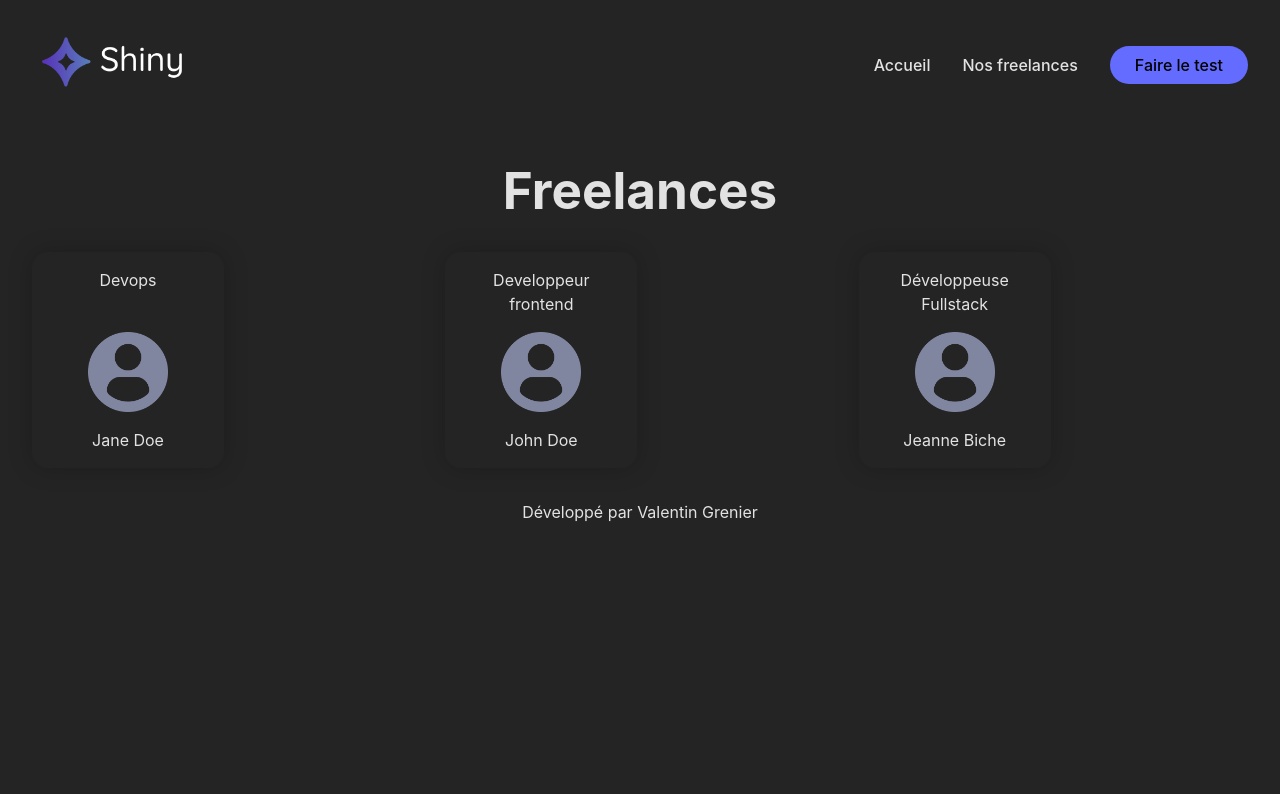
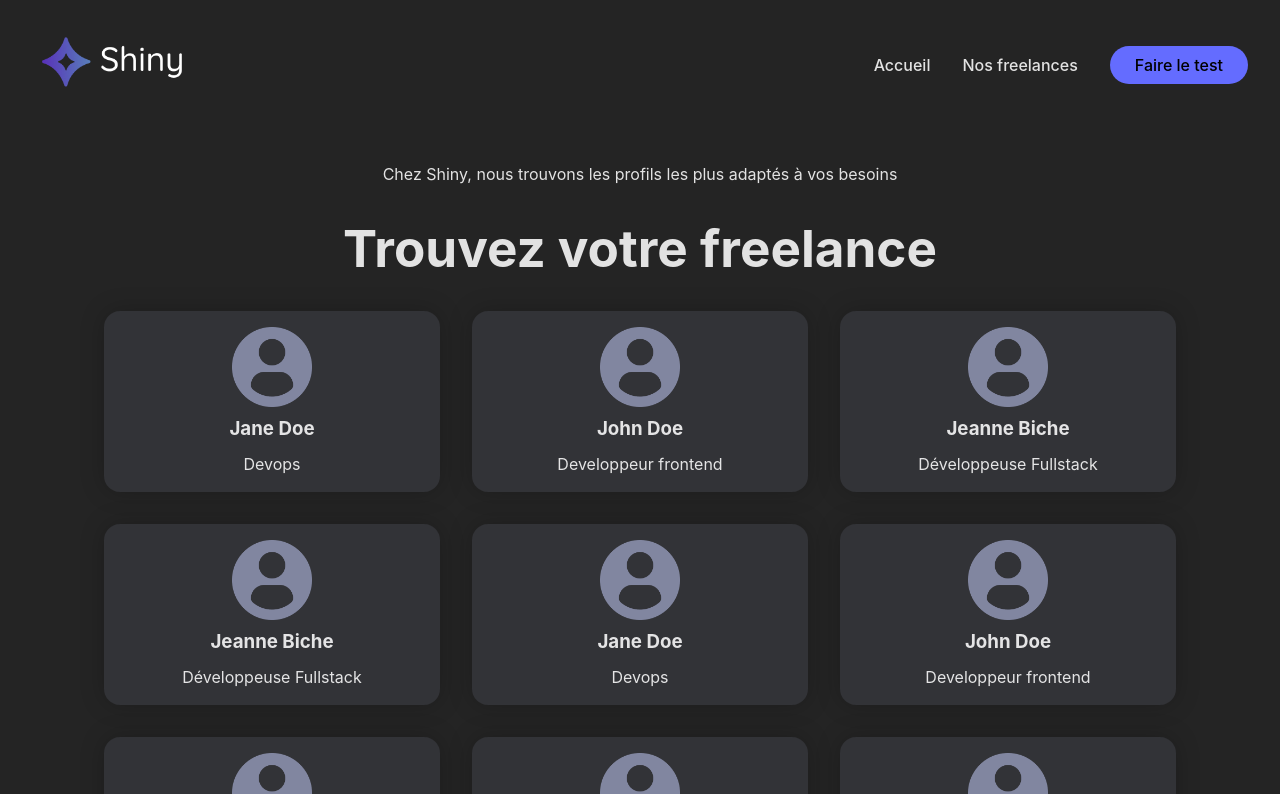
Before and after one commit to valentin-grenier/freelance-platform, a React (Vite) app: page /freelances in a window 1280 px wide. Shown: the top 794 px of the page. Built offline with nearby package versions, Linux system fonts and the light colour scheme.

Commit message:
Integration Freelances

```diff
--- a/src/components/Card/Card.tsx
+++ b/src/components/Card/Card.tsx
@@ -1,13 +1,16 @@
 import styled from 'styled-components';
+import colors from '../../utils/style/colors';
 
 const CardContent = styled.div`
   display: flex;
   flex-direction: column;
+  justify-content: center;
   align-items: center;
+  background: ${colors.backgroundLight};
   box-shadow: 0 0 24px #00000035;
   padding: 1em;
   border-radius: 1em;
-  width: 10em;
+  width: 25%;
   transition: 300ms;
 
   &:hover {
@@ -17,26 +20,28 @@ const CardContent = styled.div`
   }
 `;
 
-const CardJobTitle = styled.span`
-  min-height: 4em;
+const CardImage = styled.img`
+  margin-bottom: 0.5em;
 `;
 
-const CardImage = styled.img`
-  margin-bottom: 1em;
+const CardJobTitle = styled.span``;
+
+const CardName = styled.h3`
+  margin: 0 auto 0.5em auto;
 `;
 
 interface TCard {
+  picture: string;
   jobTitle: string;
   name: string;
-  picture: string;
 }
 
 const Card = ({ jobTitle, name, picture }: TCard) => {
   return (
     <CardContent>
+      <CardImage src={picture} alt="freelance" height={80} width={80} />
+      <CardName>{name}</CardName>
       <CardJobTitle>{jobTitle}</CardJobTitle>
-      <CardImage src={picture} alt="freelance" height={80} width={80} />
-      <span>{name}</span>
     </CardContent>
   );
 };
--- /dev/null
+++ b/src/data/data.jsx
@@ -0,0 +1,66 @@
+import profileImage from '../assets/profile.png';
+
+const data = [
+  {
+    name: 'Jane Doe',
+    jobTitle: 'Devops',
+    picture: profileImage,
+  },
+  {
+    name: 'John Doe',
+    jobTitle: 'Developpeur frontend',
+    picture: profileImage,
+  },
+  {
+    name: 'Jeanne Biche',
+    jobTitle: 'Développeuse Fullstack',
+    picture: profileImage,
+  },
+  {
+    name: 'Jeanne Biche',
+    jobTitle: 'Développeuse Fullstack',
+    picture: profileImage,
+  },
+  {
+    name: 'Jane Doe',
+    jobTitle: 'Devops',
+    picture: profileImage,
+  },
+  {
+    name: 'John Doe',
+    jobTitle: 'Developpeur frontend',
+    picture: profileImage,
+  },
+  {
+    name: 'Jeanne Biche',
+    jobTitle: 'Développeuse Fullstack',
+    picture: profileImage,
+  },
+  {
+    name: 'Jeanne Biche',
+    jobTitle: 'Développeuse Fullstack',
+    picture: profileImage,
+  },
+  {
+    name: 'Jane Doe',
+    jobTitle: 'Devops',
+    picture: profileImage,
+  },
+  {
+    name: 'John Doe',
+    jobTitle: 'Developpeur frontend',
+    picture: profileImage,
+  },
+  {
+    name: 'Jeanne Biche',
+    jobTitle: 'Développeuse Fullstack',
+    picture: profileImage,
+  },
+  {
+    name: 'Jeanne Biche',
+    jobTitle: 'Développeuse Fullstack',
+    picture: profileImage,
+  },
+];
+
+export default data;
--- a/src/pages/Freelances/Freelances.tsx
+++ b/src/pages/Freelances/Freelances.tsx
@@ -1,37 +1,29 @@
 import { styled } from 'styled-components';
-import profileImage from '../../assets/profile.png';
 import Card from '../../components/Card/Card';
+import data from '../../data/data';
 
-const freelanceProfiles = [
-  {
-    name: 'Jane Doe',
-    jobTitle: 'Devops',
-    picture: profileImage,
-  },
-  {
-    name: 'John Doe',
-    jobTitle: 'Developpeur frontend',
-    picture: profileImage,
-  },
-  {
-    name: 'Jeanne Biche',
-    jobTitle: 'Développeuse Fullstack',
-    picture: profileImage,
-  },
-];
+export interface TData {
+  name: string;
+  jobTitle: string;
+  picture: string;
+}
 
 const CardsContainer = styled.div`
-  display: grid;
-  gap: 1.5em;
-  grid-template-columns: repeat(3, 1fr);
+  display: flex;
+  flex-wrap: wrap;
+  gap: 2em;
+  justify-content: center;
 `;
 
 const Freelances = () => {
   return (
     <>
-      <h1>Freelances</h1>
+      <p>
+        Chez Shiny, nous trouvons les profils les plus adaptés à vos besoins
+      </p>
+      <h1>Trouvez votre freelance</h1>
       <CardsContainer>
-        {freelanceProfiles.map((profile, index) => (
+        {data.map((profile: TData, index: number) => (
           <Card
             key={`${profile.name}-${index}`}
             jobTitle={profile.jobTitle}
```
